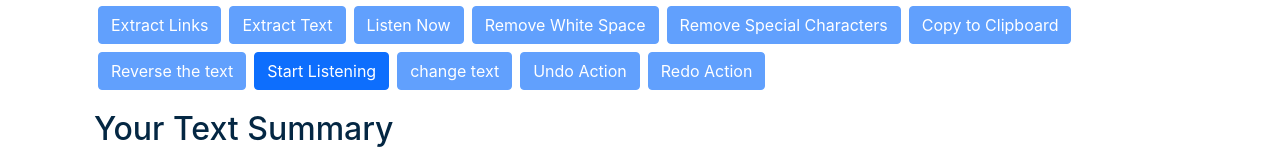
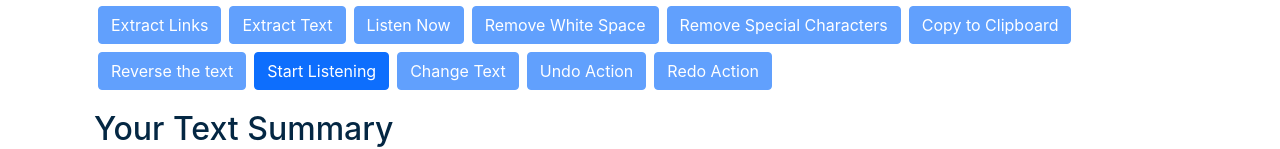
Before and after one commit to Susmita-Dey/TextUtils, a React (Create React App) app: page / in a window 1280 px wide. Shown: the part 444-593 px from the top of the page. Built offline with nearby package versions, Linux system fonts and the light colour scheme.

Commit message:
Update TextForm.js

```diff
--- a/src/components/TextForm.js
+++ b/src/components/TextForm.js
@@ -342,7 +342,7 @@ export default function TextForm(props) {
           className="btn btn-primary mx-1 my-1"
           onClick={replace}
         >
-          change text
+          Change Text
         </button>
         <button
           disabled={textState.undoStack.length === 0}
```
